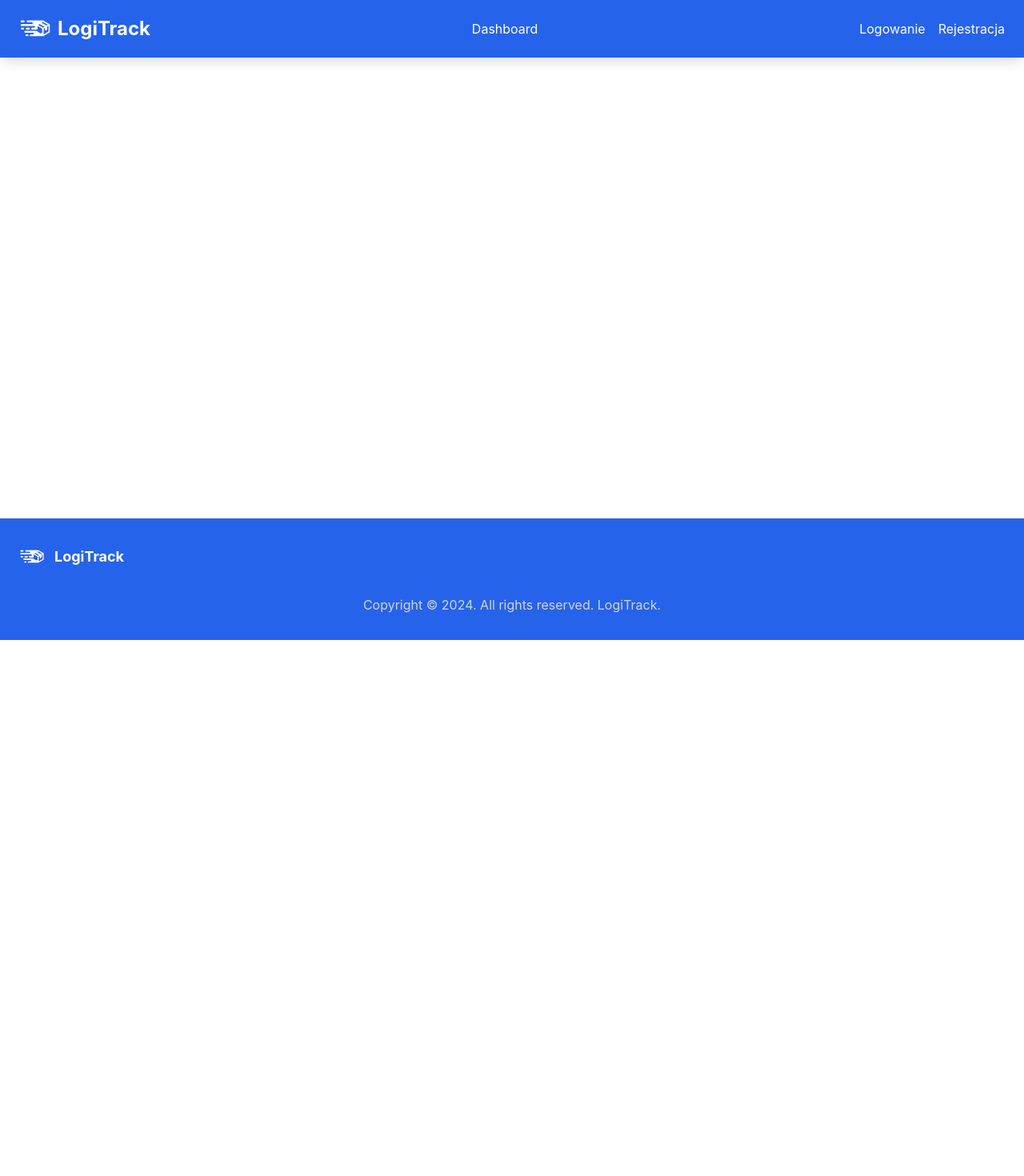
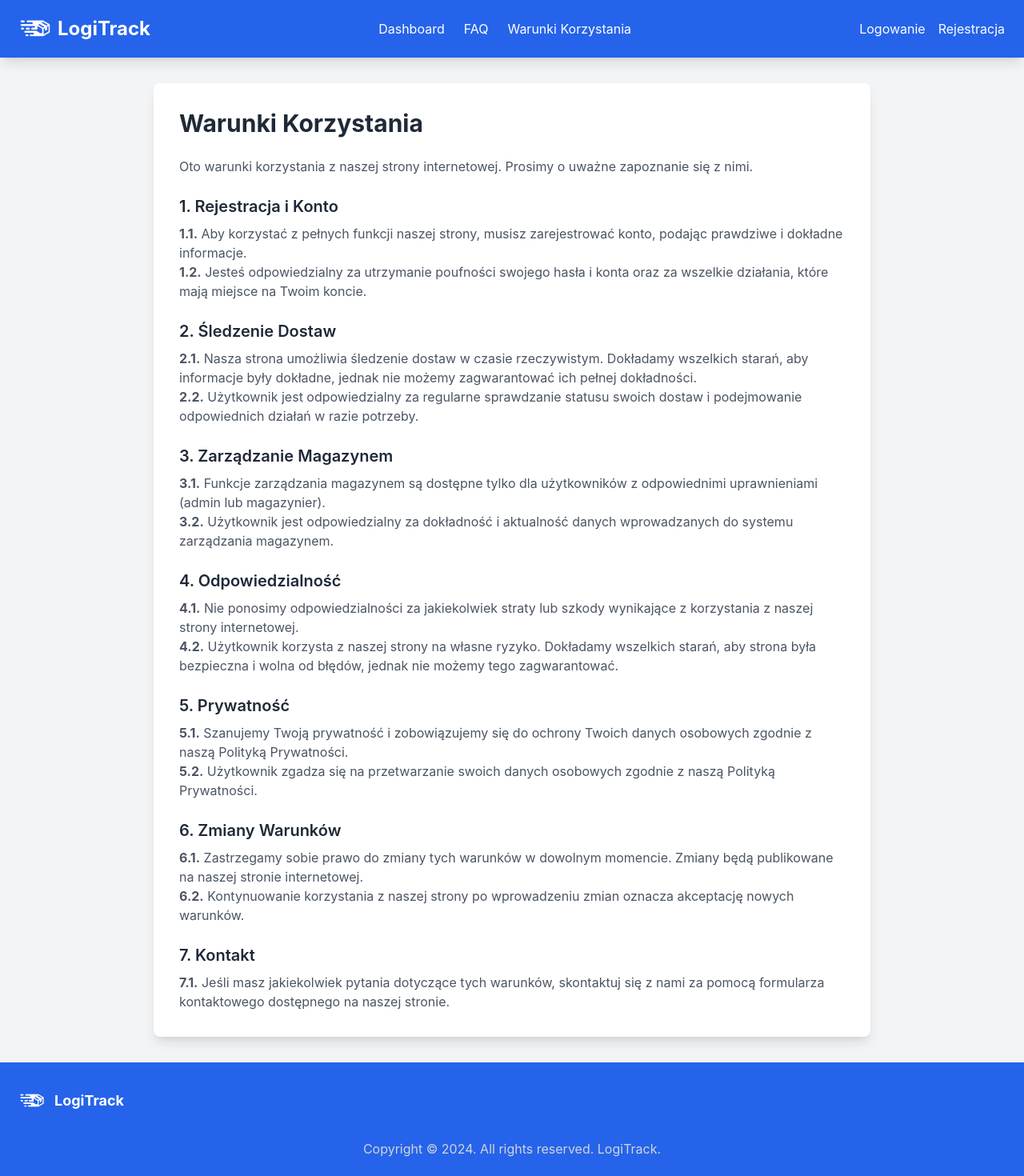
Before and after one commit to CreazyBoyxD/LogiTrack, a React (Create React App) app: page /terms-and-conditions in a window 1280 px wide. Shown: the top 1470 px of the page at 80% size. Before the commit the page ends 800 px from the top, so only its background shows below. Built offline with nearby package versions, Linux system fonts and the light colour scheme.

Commit message:
Add: FAQ and TC

```diff
--- a/src/App.jsx
+++ b/src/App.jsx
@@ -1,16 +1,17 @@
 import React, { useState } from 'react';
-import { BrowserRouter as Router, Route, Routes, Navigate } from 'react-router-dom';
-import './App.css';
+import { BrowserRouter as Router, Routes, Route, Navigate } from 'react-router-dom';
+import Header from './components/Header';
+import Footer from './components/Footer';
 import Dashboard from './components/Dashboard';
 import Register from './components/Register';
 import Login from './components/Login';
-import Header from './components/Header';
+import Suppliers from './components/Suppliers';
 import Warehouse from './components/Warehouse';
 import Tracking from './components/Tracking';
 import Reports from './components/Reports';
-import Suppliers from './components/Suppliers';
-import Footer from './components/Footer';
-import NotAuthorized from './components/NotAuthorized.jsx'; // Page for unauthorized access
+import NotAuthorized from './components/NotAuthorized';
+import FAQ from './components/FAQ';
+import TermsAndConditions from './components/TermsAndConditions';
 
 // Link to VPS
 export const BASE_URL = 'https://vps.logitrack.site:40761';
@@ -87,6 +88,8 @@ function App() {
 
             {/* Unauthorized page for restricted access */}
             <Route path="/not-authorized" element={<NotAuthorized />} />
+            <Route path="/faq" element={<FAQ />} />
+            <Route path="/terms-and-conditions" element={<TermsAndConditions />} />
           </Routes>
         </main>
 
--- /dev/null
+++ b/src/components/FAQ.jsx
@@ -0,0 +1,62 @@
+import React, { useState } from 'react';
+
+const FAQ = () => {
+  const [activeIndex, setActiveIndex] = useState(null);
+
+  const toggleAccordion = (index) => {
+    setActiveIndex(activeIndex === index ? null : index);
+  };
+
+  const faqs = [
+    {
+      question: 'Jak zarejestrować konto?',
+      answer: 'Aby zarejestrować konto, kliknij na link "Rejestracja" w nagłówku. Wypełnij formularz rejestracyjny podając nazwę użytkownika, email i hasło. Po przesłaniu formularza otrzymasz email z potwierdzeniem. Postępuj zgodnie z instrukcjami w emailu, aby zakończyć rejestrację.'
+    },
+    {
+      question: 'Jak mogę śledzić moje dostawy?',
+      answer: 'Po zalogowaniu się, przejdź do strony "Śledzenie Dostaw" z nagłówka. Zobaczysz listę swoich dostaw wraz z ich aktualnym statusem i szacowanym czasem dostawy. Możesz również zobaczyć trasy dostaw na mapie.'
+    },
+    {
+      question: 'Co zrobić, jeśli zapomnę hasła?',
+      answer: 'Jeśli zapomnisz hasła, kliknij na link "Logowanie" w nagłówku, a następnie kliknij na link "Zapomniałeś hasła". Wprowadź swój zarejestrowany adres email, a my wyślemy Ci instrukcje, jak zresetować hasło.'
+    },
+    {
+      question: 'Jak mogę zarządzać stanem magazynowym?',
+      answer: 'Jeśli masz odpowiednią rolę (admin lub magazynier), możesz zarządzać stanem magazynowym, przechodząc do strony "Zarządzanie Magazynem". Tutaj możesz dodawać nowe produkty, aktualizować szczegóły istniejących produktów i usuwać produkty z magazynu.'
+    },
+    {
+      question: 'Jak skontaktować się z obsługą klienta?',
+      answer: 'Jeśli potrzebujesz pomocy, możesz skontaktować się z naszym zespołem obsługi klienta, klikając na link "Kontakt" w stopce. Wypełnij formularz kontaktowy ze swoim zapytaniem, a nasz zespół wsparcia skontaktuje się z Tobą jak najszybciej.'
+    }
+  ];
+
+  return (
+    <div className="p-8 bg-gray-100 min-h-screen flex items-center justify-center">
+      <div className="bg-white rounded-lg shadow-lg p-8 max-w-4xl w-full">
+        <h2 className="text-3xl font-bold mb-6 text-gray-800">Najczęściej Zadawane Pytania</h2>
+        <div className="space-y-4">
+          {faqs.map((faq, index) => (
+            <div key={index} className="border-b border-gray-200 pb-4">
+              <button
+                className="w-full text-left text-xl font-semibold text-gray-800 focus:outline-none flex justify-between items-center"
+                onClick={() => toggleAccordion(index)}
+              >
+                {faq.question}
+                <span className={`transform transition-transform duration-300 ${activeIndex === index ? 'rotate-180' : 'rotate-0'}`}>
+                  ▼
+                </span>
+              </button>
+              <div
+                className={`mt-2 text-gray-600 overflow-hidden transition-max-height duration-300 ease-in-out ${activeIndex === index ? 'max-h-screen' : 'max-h-0'}`}
+              >
+                {faq.answer}
+              </div>
+            </div>
+          ))}
+        </div>
+      </div>
+    </div>
+  );
+};
+
+export default FAQ;
--- a/src/components/Header.jsx
+++ b/src/components/Header.jsx
@@ -45,6 +45,8 @@ const Header = ({ onLogout, isAuthenticated, role }) => {
           {roleLinks.includes('/tracking') && <Link to="/tracking" className="hover:text-yellow-400 transition">Śledzenie Dostaw</Link>}
           {roleLinks.includes('/suppliers') && <Link to="/suppliers" className="hover:text-yellow-400 transition">Zarządzanie Dostawcami</Link>}
           {roleLinks.includes('/reports') && <Link to="/reports" className="hover:text-yellow-400 transition">Raporty</Link>}
+          <Link to="/faq" className="hover:text-yellow-400 transition">FAQ</Link>
+          <Link to="/terms-and-conditions" className="hover:text-yellow-400 transition">Warunki Korzystania</Link>
         </nav>
 
         {/* Desktop profile links */}
@@ -71,6 +73,8 @@ const Header = ({ onLogout, isAuthenticated, role }) => {
             {roleLinks.includes('/tracking') && <Link to="/tracking" className="hover:bg-blue-600 hover:rounded-lg p-2 transition">Śledzenie Dostaw</Link>}
             {roleLinks.includes('/suppliers') && <Link to="/suppliers" className="hover:bg-blue-600 hover:rounded-lg p-2 transition">Zarządzanie Dostawcami</Link>}
             {roleLinks.includes('/reports') && <Link to="/reports" className="hover:bg-blue-600 hover:rounded-lg p-2 transition">Raporty</Link>}
+            <Link to="/faq" className="hover:bg-blue-600 hover:rounded-lg p-2 transition">FAQ</Link>
+            <Link to="/terms-and-conditions" className="hover:bg-blue-600 hover:rounded-lg p-2 transition">Warunki Korzystania</Link>
           </nav>
           <div className="flex flex-col space-y-2 p-4 text-center border-t border-blue-500">
             {isAuthenticated ? (
--- /dev/null
+++ b/src/components/TermsAndConditions.jsx
@@ -0,0 +1,55 @@
+import React from 'react';
+
+const TermsAndConditions = () => (
+  <div className="p-8 bg-gray-100 min-h-screen flex items-center justify-center">
+    <div className="bg-white rounded-lg shadow-lg p-8 max-w-4xl w-full">
+      <h2 className="text-3xl font-bold mb-6 text-gray-800">Warunki Korzystania</h2>
+      <p className="text-gray-600 mb-6">Oto warunki korzystania z naszej strony internetowej. Prosimy o uważne zapoznanie się z nimi.</p>
+
+      <div className="space-y-6">
+        <div>
+          <h3 className="text-xl font-semibold mb-2 text-gray-800">1. Rejestracja i Konto</h3>
+          <p className="text-gray-600"><strong>1.1.</strong> Aby korzystać z pełnych funkcji naszej strony, musisz zarejestrować konto, podając prawdziwe i dokładne informacje.</p>
+          <p className="text-gray-600"><strong>1.2.</strong> Jesteś odpowiedzialny za utrzymanie poufności swojego hasła i konta oraz za wszelkie działania, które mają miejsce na Twoim koncie.</p>
+        </div>
+
+        <div>
+          <h3 className="text-xl font-semibold mb-2 text-gray-800">2. Śledzenie Dostaw</h3>
+          <p className="text-gray-600"><strong>2.1.</strong> Nasza strona umożliwia śledzenie dostaw w czasie rzeczywistym. Dokładamy wszelkich starań, aby informacje były dokładne, jednak nie możemy zagwarantować ich pełnej dokładności.</p>
+          <p className="text-gray-600"><strong>2.2.</strong> Użytkownik jest odpowiedzialny za regularne sprawdzanie statusu swoich dostaw i podejmowanie odpowiednich działań w razie potrzeby.</p>
+        </div>
+
+        <div>
+          <h3 className="text-xl font-semibold mb-2 text-gray-800">3. Zarządzanie Magazynem</h3>
+          <p className="text-gray-600"><strong>3.1.</strong> Funkcje zarządzania magazynem są dostępne tylko dla użytkowników z odpowiednimi uprawnieniami (admin lub magazynier).</p>
+          <p className="text-gray-600"><strong>3.2.</strong> Użytkownik jest odpowiedzialny za dokładność i aktualność danych wprowadzanych do systemu zarządzania magazynem.</p>
+        </div>
+
+        <div>
+          <h3 className="text-xl font-semibold mb-2 text-gray-800">4. Odpowiedzialność</h3>
+          <p className="text-gray-600"><strong>4.1.</strong> Nie ponosimy odpowiedzialności za jakiekolwiek straty lub szkody wynikające z korzystania z naszej strony internetowej.</p>
+          <p className="text-gray-600"><strong>4.2.</strong> Użytkownik korzysta z naszej strony na własne ryzyko. Dokładamy wszelkich starań, aby strona była bezpieczna i wolna od błędów, jednak nie możemy tego zagwarantować.</p>
+        </div>
+
+        <div>
+          <h3 className="text-xl font-semibold mb-2 text-gray-800">5. Prywatność</h3>
+          <p className="text-gray-600"><strong>5.1.</strong> Szanujemy Twoją prywatność i zobowiązujemy się do ochrony Twoich danych osobowych zgodnie z naszą Polityką Prywatności.</p>
+          <p className="text-gray-600"><strong>5.2.</strong> Użytkownik zgadza się na przetwarzanie swoich danych osobowych zgodnie z naszą Polityką Prywatności.</p>
+        </div>
+
+        <div>
+          <h3 className="text-xl font-semibold mb-2 text-gray-800">6. Zmiany Warunków</h3>
+          <p className="text-gray-600"><strong>6.1.</strong> Zastrzegamy sobie prawo do zmiany tych warunków w dowolnym momencie. Zmiany będą publikowane na naszej stronie internetowej.</p>
+          <p className="text-gray-600"><strong>6.2.</strong> Kontynuowanie korzystania z naszej strony po wprowadzeniu zmian oznacza akceptację nowych warunków.</p>
+        </div>
+
+        <div>
+          <h3 className="text-xl font-semibold mb-2 text-gray-800">7. Kontakt</h3>
+          <p className="text-gray-600"><strong>7.1.</strong> Jeśli masz jakiekolwiek pytania dotyczące tych warunków, skontaktuj się z nami za pomocą formularza kontaktowego dostępnego na naszej stronie.</p>
+        </div>
+      </div>
+    </div>
+  </div>
+);
+
+export default TermsAndConditions;
```
